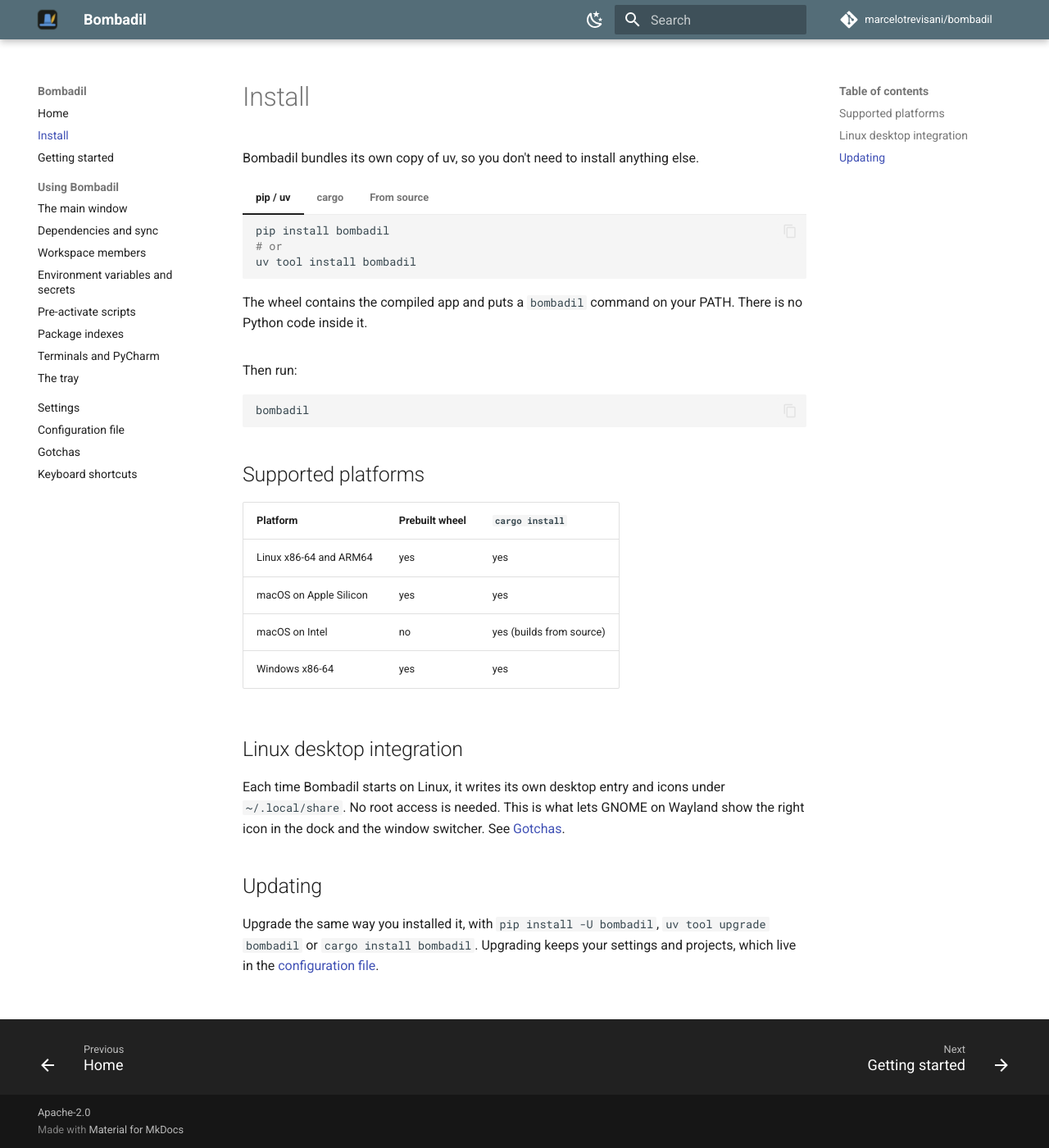
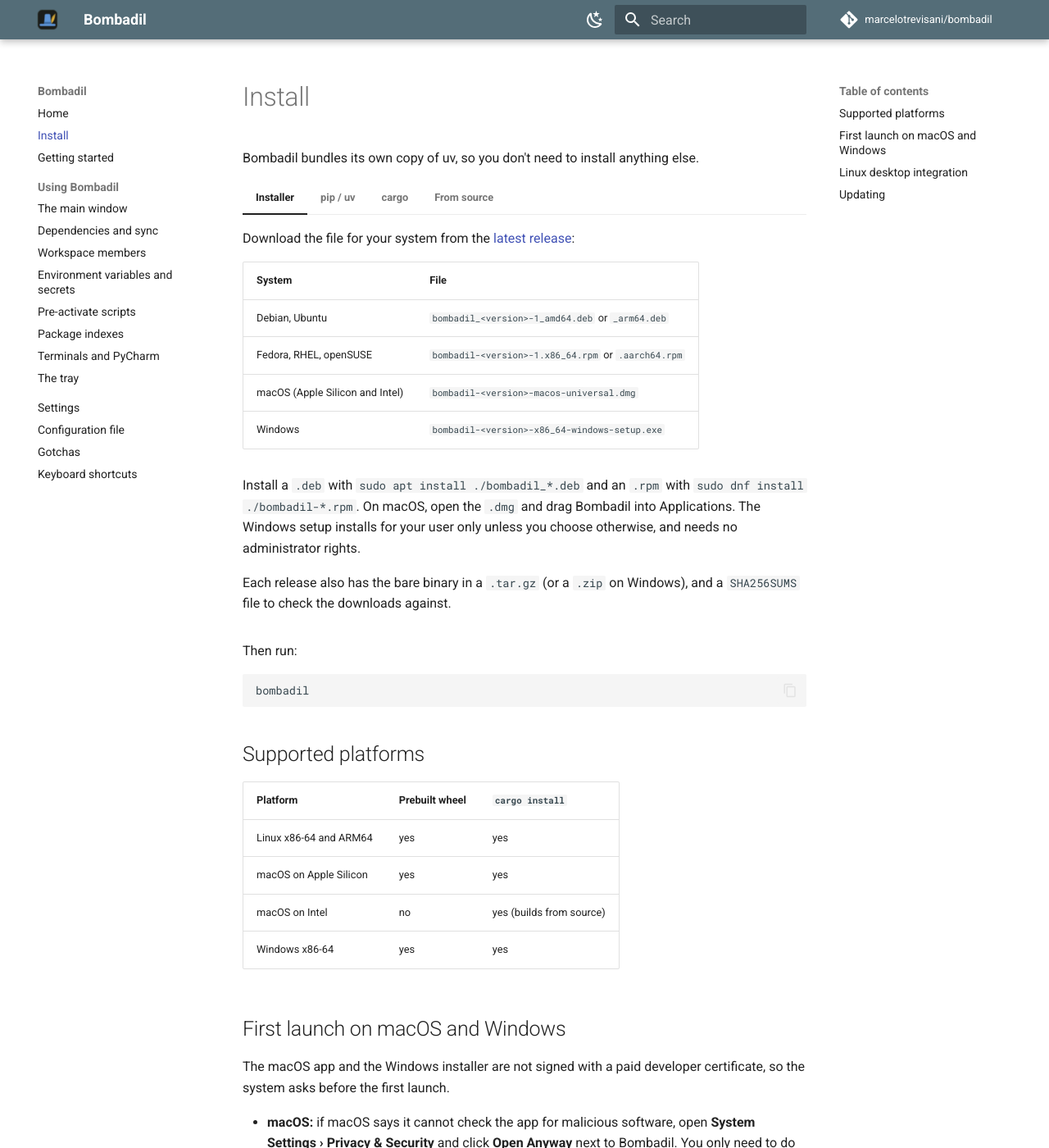
Before and after one commit to marcelotrevisani/bombadil, an MkDocs documentation site: the page built from docs/install.md, in a window 1280 px wide and 1400 px high. Shown: the whole window at 82% size. Built offline with MkDocs 1.6.1 and Material for MkDocs 9.7.7, drawn with Linux system fonts in a browser that asks for light colours; comment, search, counter and statistics services are not loaded; some of the changed text lies outside the part shown.

Commit message:
Build installers and binaries for each release

```diff
--- a/docs/install.md
+++ b/docs/install.md
@@ -2,6 +2,26 @@
 
 Bombadil bundles its own copy of uv, so you don't need to install anything
 else.
+
+=== "Installer"
+
+    Download the file for your system from the
+    [latest release](https://github.com/marcelotrevisani/bombadil/releases/latest):
+
+    | System | File |
+    |---|---|
+    | Debian, Ubuntu | `bombadil_<version>-1_amd64.deb` or `_arm64.deb` |
+    | Fedora, RHEL, openSUSE | `bombadil-<version>-1.x86_64.rpm` or `.aarch64.rpm` |
+    | macOS (Apple Silicon and Intel) | `bombadil-<version>-macos-universal.dmg` |
+    | Windows | `bombadil-<version>-x86_64-windows-setup.exe` |
+
+    Install a `.deb` with `sudo apt install ./bombadil_*.deb` and an `.rpm`
+    with `sudo dnf install ./bombadil-*.rpm`. On macOS, open the `.dmg` and
+    drag Bombadil into Applications. The Windows setup installs for your user
+    only unless you choose otherwise, and needs no administrator rights.
+
+    Each release also has the bare binary in a `.tar.gz` (or a `.zip` on
+    Windows), and a `SHA256SUMS` file to check the downloads against.
 
 === "pip / uv"
 
@@ -47,6 +67,17 @@
 | macOS on Intel | no | yes (builds from source) |
 | Windows x86-64 | yes | yes |
 
+## First launch on macOS and Windows
+
+The macOS app and the Windows installer are not signed with a paid
+developer certificate, so the system asks before the first launch.
+
+- **macOS:** if macOS says it cannot check the app for malicious software,
+  open **System Settings › Privacy & Security** and click **Open Anyway**
+  next to Bombadil. You only need to do this once.
+- **Windows:** if SmartScreen shows "Windows protected your PC", click
+  **More info**, then **Run anyway**.
+
 ## Linux desktop integration
 
 Each time Bombadil starts on Linux, it writes its own desktop entry and icons
@@ -56,7 +87,8 @@
 
 ## Updating
 
-Upgrade the same way you installed it, with `pip install -U bombadil`,
+Upgrade the same way you installed it: install the newer package or run
+the newer setup over the old one, or use `pip install -U bombadil`,
 `uv tool upgrade bombadil` or `cargo install bombadil`. Upgrading keeps your
 settings and projects, which live in the
 [configuration file](configuration.md).
```
Also changed, not shown: README.md (+5 -0 lines), docs/main-window.md (+11 -1 lines), 6 other files.
